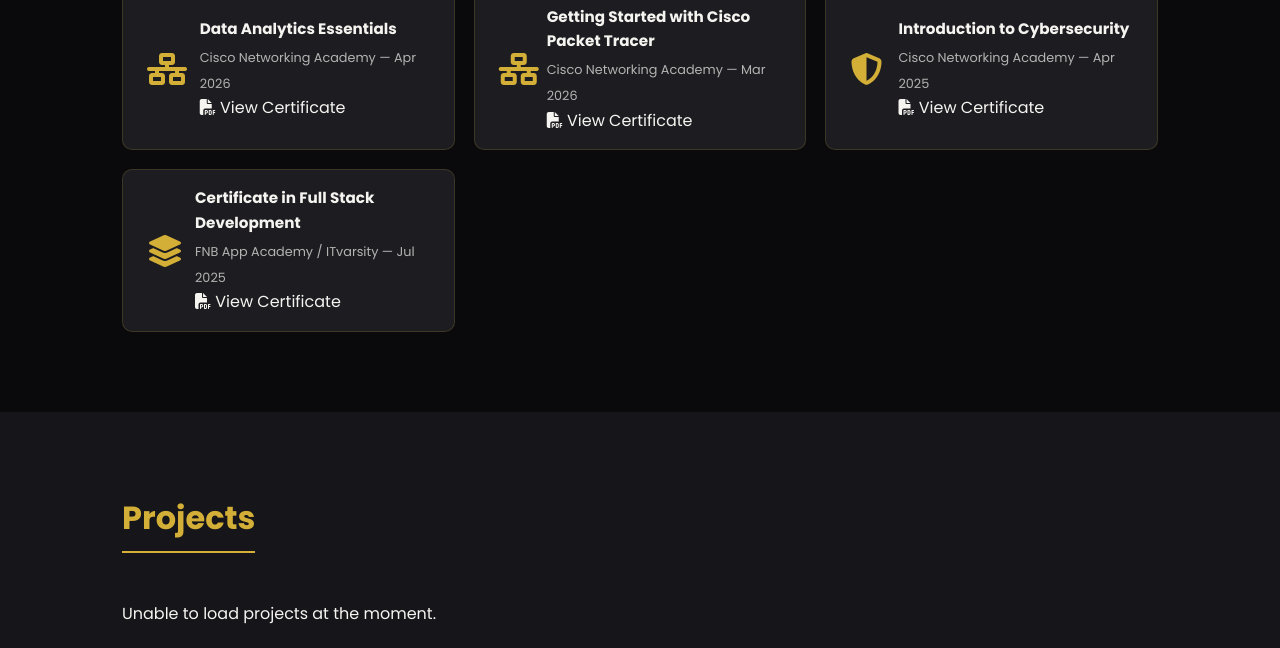
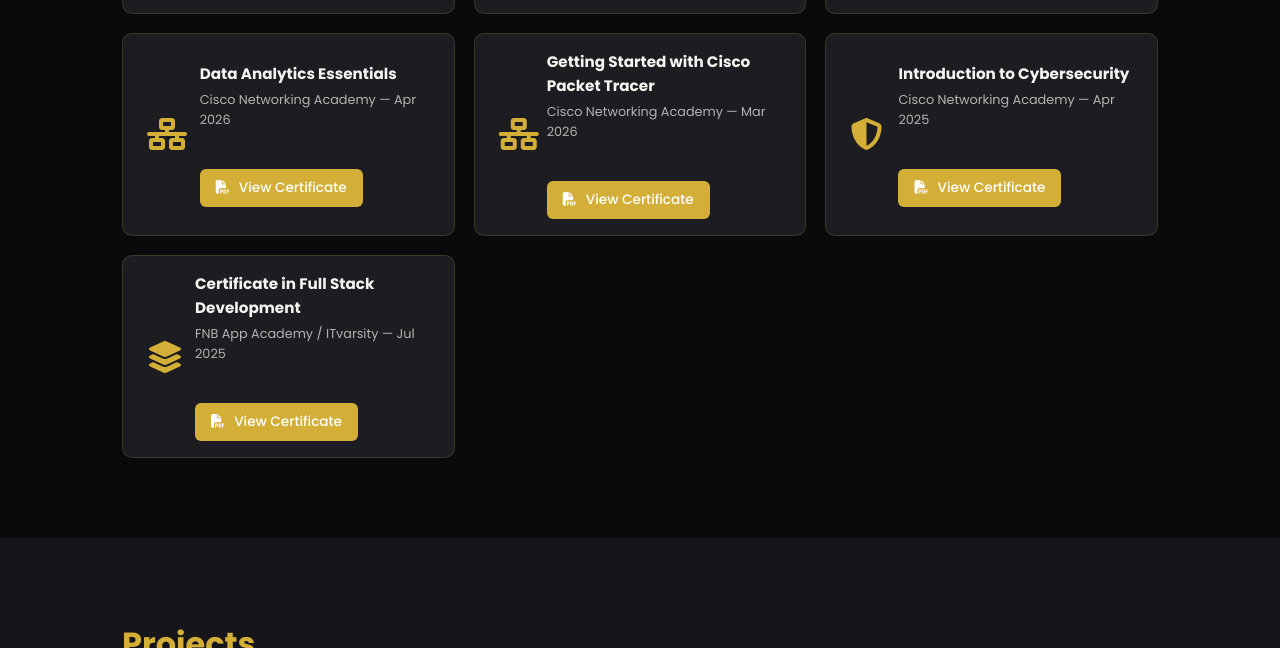
Before and after one commit to Luyolo-Nkosiyaphantsi/portfolio, a website: page index.html in a window 1280 px wide. Shown: the part 2295-2943 px from the top of the page. Drawn offline with Linux system fonts and the light colour scheme; no server answers.

Commit message:
Add styles for cert-card and cert-btn
Added styles for certificate card and button.

```diff
--- a/style.css
+++ b/style.css
@@ -627,6 +627,33 @@ footer {
   color: var(--text-muted);
 }
 
+.cert-card div {
+  display: flex;
+  flex-direction: column;
+}
+
+.cert-btn {
+  display: inline-block;
+  margin-top: 0.8rem;
+  padding: 0.5rem 1rem;
+  background: var(--primary);
+  color: #fff;
+  text-decoration: none;
+  border-radius: 6px;
+  font-size: 0.85rem;
+  font-weight: 500;
+  width: fit-content;
+  transition: background 0.3s, transform 0.3s;
+}
+
+.cert-btn:hover {
+  background: #0056d6;
+  transform: translateY(-2px);
+}
+
+.cert-btn i {
+  margin-right: 6px;
+}
 /* Project meta */
 .project-meta {
   margin-top: 0.8rem;
```
